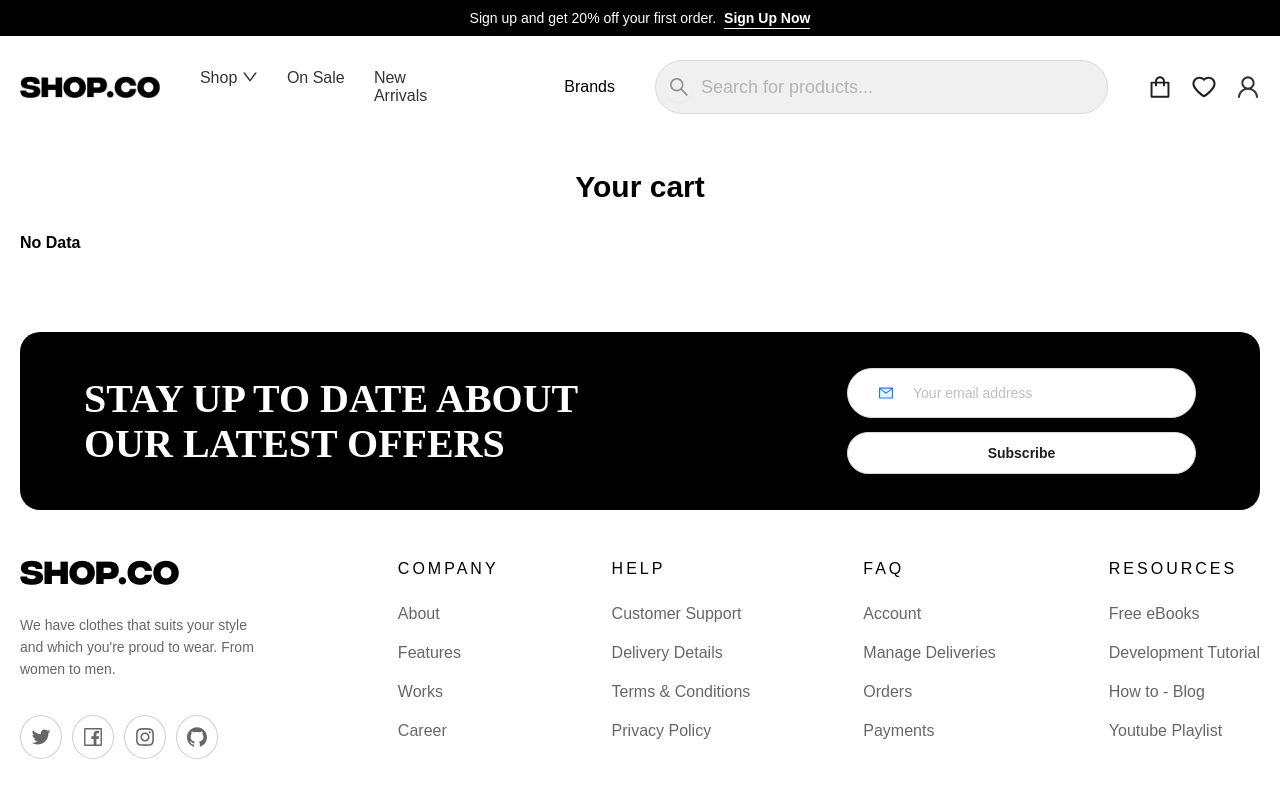
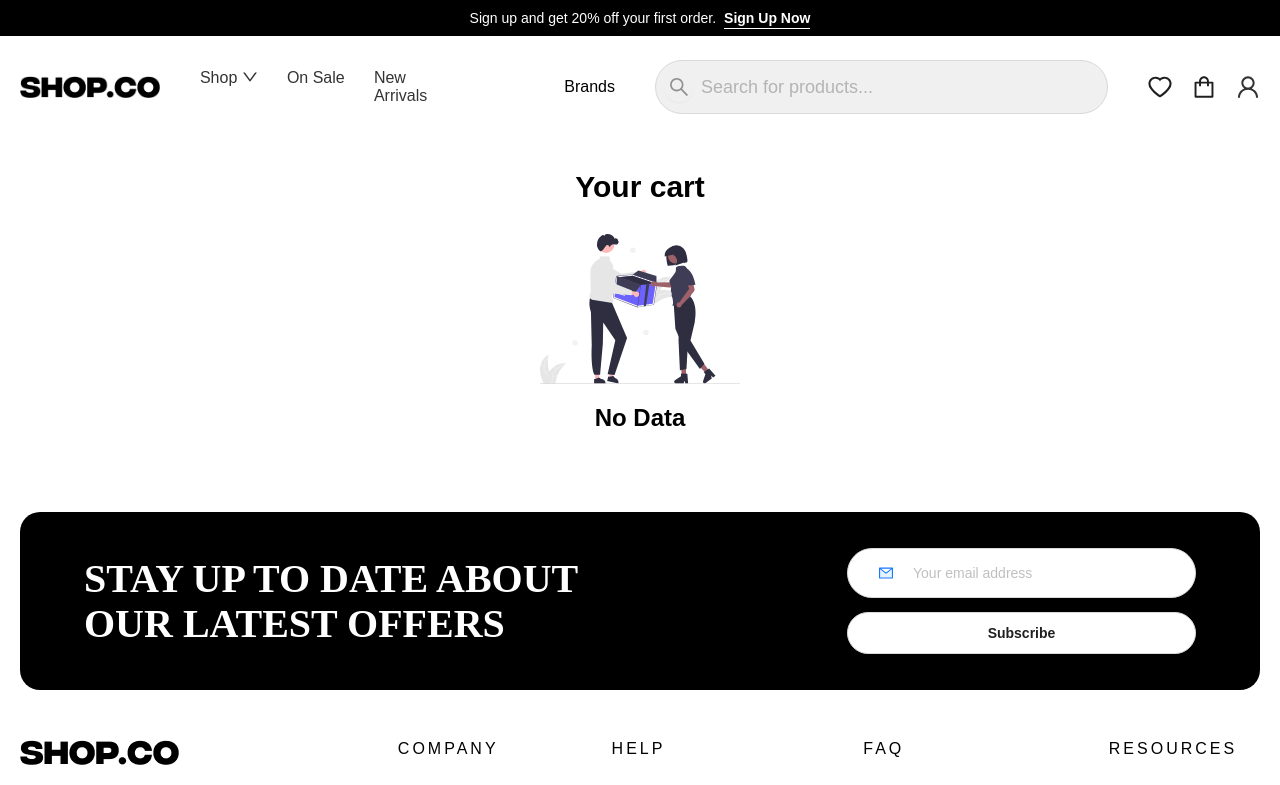
Before and after one commit to Muhammadayub727/shop.co-user, a React (Vite) app: page /cart in a window 1280 px wide. Shown: the top 785 px of the page. Built offline with nearby package versions, Linux system fonts and the light colour scheme; a web font is replaced by a local one.

Commit message:
Project updated

```diff
--- a/src/components/header/index.tsx
+++ b/src/components/header/index.tsx
@@ -43,11 +43,11 @@ function Header() {
               <Input className='header-search' placeholder='Search for products...' />
 
               <div className='cart-img-profile'>
+                <Badge className='badge' count={likes?.length}>
+                  <HeartOutlined onClick={() => navigate('/like')} />
+                </Badge>
                 <Badge className='badge' count={carts?.length}>
                   <ShoppingOutlined onClick={() => navigate('/cart')} />
-                </Badge>
-                <Badge className='badge' count={likes?.length}>
-                  <HeartOutlined onClick={() => navigate('/like')} />
                 </Badge>
                 <Badge className='badge'>
                   <Link to="/login">
--- a/src/components/ui/carts/index.tsx
+++ b/src/components/ui/carts/index.tsx
@@ -17,10 +17,10 @@ function Carts({data}:any) {
     <div className='carts-wrapper'>
         <img src={data?.urls[0]} alt="no image" />
         <div className='carts-midle'>
-            <h4>{data?.title}</h4>
-            <p>Size: <span>Large</span></p>
-            <p>Color: <span>Black</span></p>
-            <h3>${data?.price * count}</h3>
+            {/* <h4>{data?.title}</h4> */}
+            <p style={{fontSize: '24px'}}>Size: <span style={{fontSize: '18px'}}>Large</span></p>
+            <p style={{fontSize: '24px'}}>Color: <span style={{fontSize: '18px'}}>Black</span></p>
+            <h3 style={{fontSize: '24px'}}>${data?.price * count}</h3>
         </div>
         <div className='carts-end'>
             <DeleteOutlined onClick={() => deleteProduct()}/>
--- a/src/components/ui/carts/style.scss
+++ b/src/components/ui/carts/style.scss
@@ -1,7 +1,7 @@
 .carts-wrapper{
     padding: 20px;
     display: flex;
-    height: 124px;
+    height: 220px;
     width: 100%;
     max-width: 715px;
     gap: 20px;
--- a/src/pages/cart/index.tsx
+++ b/src/pages/cart/index.tsx
@@ -7,33 +7,32 @@ import { Button, Input } from 'antd'
 import { ArrowRightOutlined, FormOutlined } from '@ant-design/icons'
 import { useEffect, useState } from 'react'
 
+import Empty from "../../assets/images/empty.svg"
+
 function Cart() {
-  const {carts, getTotalPrice}:any = useCartStore()
+  const { carts, getTotalPrice }: any = useCartStore()
   const [price, setPrice] = useState(0)
 
   useEffect(() => {
     const pricee = getTotalPrice()
     setPrice(pricee)
-
-  },)
+  }, [])
 
   return (
     <>
-    <ToastContainer/>
+      <ToastContainer />
       <div>
         <Container>
           <h1 className='title'>Your cart</h1>
           <div className="card-wrapperr">
-            {
-              carts?.length > 0 ? <>
-                 <div className="card-left">
-                {
-                  carts.map((item:any, index:number) => (
+            {carts?.length > 0 ? (
+              <>
+                <div className="card-left">
+                  {carts.map((item: any, index: number) => (
                     <Carts key={index} data={item} />
-                  ))
-                }
-            </div>
-            <div className="card-right">
+                  ))}
+                </div>
+                <div className="card-right">
                   <h4>Order Summary</h4>
                   <p><span>Subtotal</span>$565 </p>
                   <p><span>Discount (-20%)</span> -$113</p>
@@ -41,22 +40,26 @@ function Cart() {
                   <p><span>Total</span> ${price}</p>
 
                   <div>
-                    <Input className='input-carts' prefix={
-                      <FormOutlined />
-                    }/>
+                    <Input
+                      className='input-carts'
+                      prefix={<FormOutlined />}
+                    />
                     <Button>Apply</Button>
                   </div>
 
                   <Button>
-                  Go to Checkout
-                  <ArrowRightOutlined/>
+                    Go to Checkout
+                    <ArrowRightOutlined />
                   </Button>
-            </div>
+                </div>
               </>
-
-              :
-              <p style={{textAlign: 'center', fontWeight: 600}}>No Data</p>
-            }
+            ) : (
+              <div className="no-data">
+                {/* Replace with your desired icon or GIF */}
+                <img src={Empty} alt="No Data" />
+                <p>No Data</p>
+              </div>
+            )}
           </div>
         </Container>
       </div>
--- a/src/pages/cart/style.scss
+++ b/src/pages/cart/style.scss
@@ -1,88 +1,104 @@
-.card-wrapperr{
+.card-wrapperr {
     display: flex;
     justify-content: space-between;
     margin-top: 30px;
 
-    .card-left{
+    .card-left {
       padding: 20px;
       border: 1px solid rgba(0, 0, 0, 0.179);
       border-radius: 20px;
       display: flex;
       flex-direction: column;
       gap: 20px;
+      width: 600px;
+      height: 250px;
     }
 
-    .card-right{
+    .card-right {
       height: 400px;
       width: 500px;
       border: 1px solid rgba(0, 0, 0, 0.179);
       border-radius: 20px;
       padding: 20px;
-        h4{
+      h4 {
         color: #000;
         font-size: 24px;
-            font-style: normal;
         font-weight: 700;
-            line-height: normal;
         margin-bottom: 15px;
       }
 
-        p{
+      p {
         display: flex;
         justify-content: space-between;
         color: #000;
         font-size: 20px;
-            font-style: normal;
         font-weight: 700;
-            line-height: normal;
         margin-bottom: 20px;
 
-            span{
+        span {
           font-size: 16px;
           color: rgba(0, 0, 0, 0.60);
         }
       }
 
-
-        div{
+      div {
         display: flex;
         gap: 30px;
         align-items: center;
         justify-content: space-between;
-            .input-carts{
+
+        .input-carts {
           width: 270px;
         }
-            button{
-                display: block;
+
+        button {
           width: 170px;
           background: black;
           color: white;
-                &:hover{
+          &:hover {
             background: #000 !important;
             color: white !important;
           }
         }
       }
 
-        button:nth-child(7){
-            display: block;
+      button:nth-child(7) {
         width: 100%;
         margin-top: 20px;
         background: #000;
         color: white;
         height: 40px;
         border-radius: 12px;
-            &:hover{
-                background: #000!important;
-                color: white!important;
+        &:hover {
+          background: #000 !important;
+          color: white !important;
+        }
       }
     }
 
+    .no-data {
+      display: flex;
+      flex-direction: column;
+      align-items: center;
+      justify-content: center;
+      height: 100%;
+      width: 100%;
+      text-align: center;
 
+      img {
+        max-width: 200px;
+        margin-bottom: 20px;
+      }
+
+      p {
+        font-size: 24px;
+        font-weight: 700;
+        color: #000;
+      }
     }
   }
 
-.title{
+  .title {
     margin-top: 30px;
     text-align: center;
     margin-bottom: 20px;
@@ -90,54 +106,52 @@
     color: #000;
   }
 
-
   @media screen and (max-width: 375px) {
-    .card-wrapperr{
+    .card-wrapperr {
       flex-direction: column;
       padding: 0 15px;
       gap: 20px;
-        .card-left{
+
+      .card-left {
         width: 100% !important;
-
       }
 
-        .card-right{
-            height: 400px;
+      .card-right {
         width: 100% !important;
-            h4{
+        h4 {
           margin-bottom: 10px;
         }
 
-            p{
-                display: flex;
+        p {
           justify-content: space-between;
           width: 100%;
         }
-            button{
+
+        button {
           width: 100%;
           background: #000 !important;
           color: white !important;
-                &:hover{
+          &:hover {
             background: #000 !important;
             color: white !important;
           }
         }
 
-            div{
+        div {
           margin-top: 30px;
-                display: flex;
           gap: 20px;
           justify-content: space-between;
           margin-bottom: 20px;
-                .input-carts{
+
+          .input-carts {
             width: 220px !important;
           }
 
-                button{
+          button {
             width: 100px;
             background: #000;
             color: white;
-                    &:hover{
+            &:hover {
               background: #000 !important;
               color: white !important;
             }
```
Also changed, not shown: src/assets/images/empty.svg (added), src/assets/images/not-found.svg (added). Lines whose indentation alone changed are shown as unchanged.
